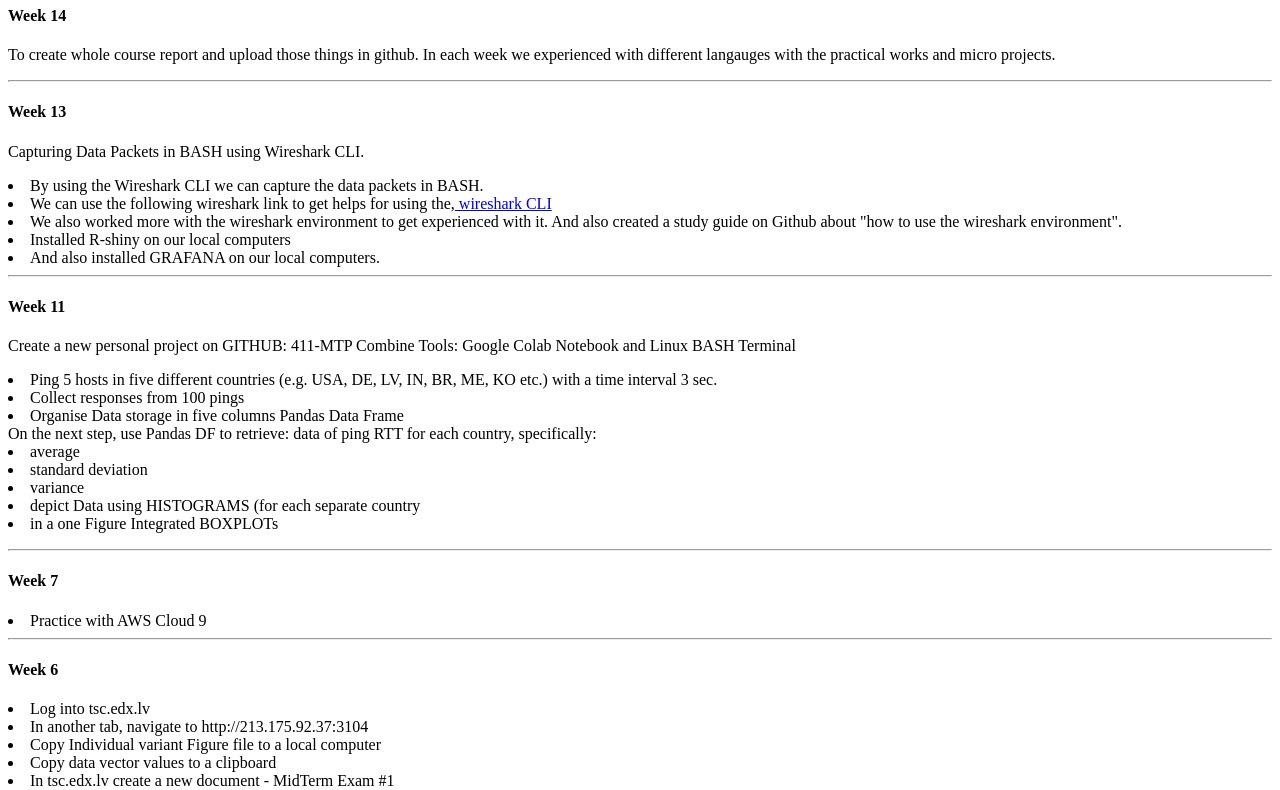
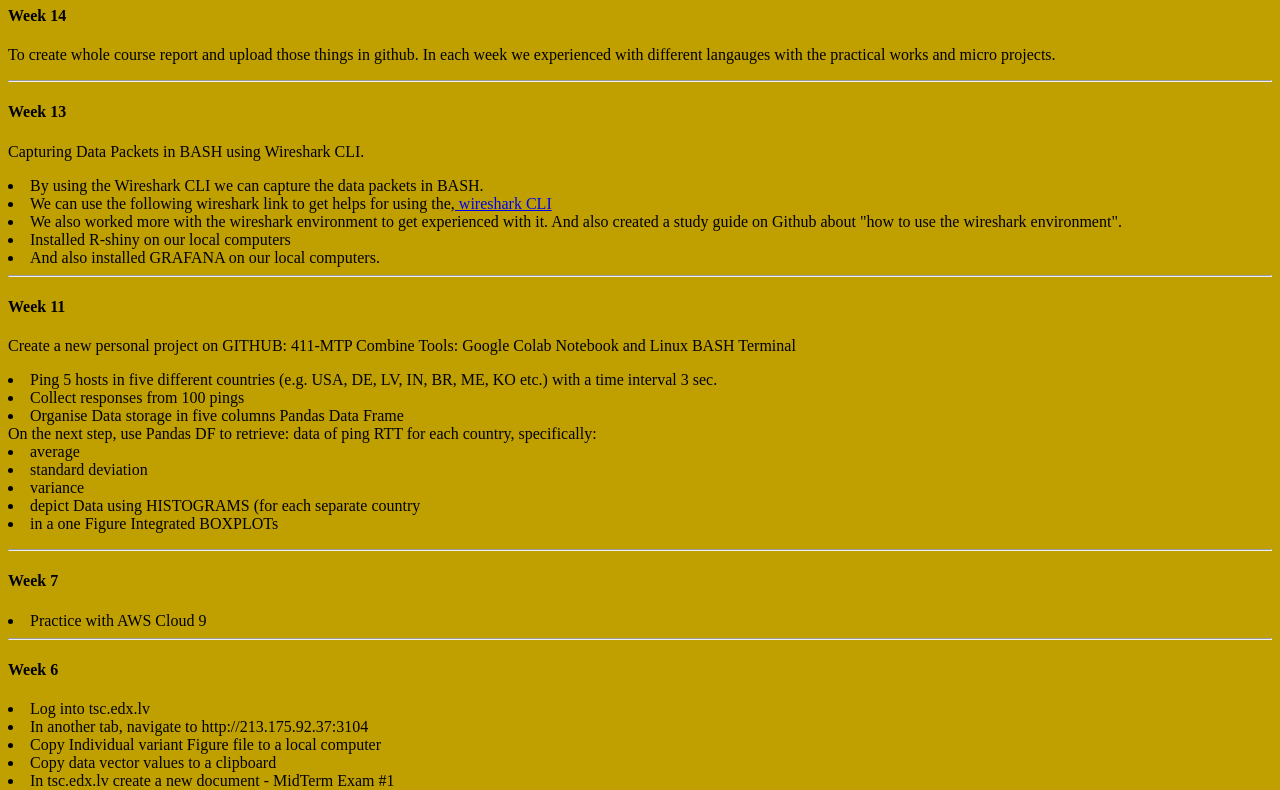
Before and after one commit to Fresbin/RAE-4111-fresbin, a plain HTML site: page docs/index.html in a window 1280 px wide. Shown: the part 73-863 px from the top of the page. Drawn offline with Linux system fonts and the light colour scheme.

Commit message:
Update index.html

```diff
--- a/docs/index.html
+++ b/docs/index.html
@@ -1,5 +1,6 @@
 <!DOCTYPE html>
 <html>
+<body bgcolor="#cyan">
 <head>
 <title>Page Title</title>
 </head>
```
